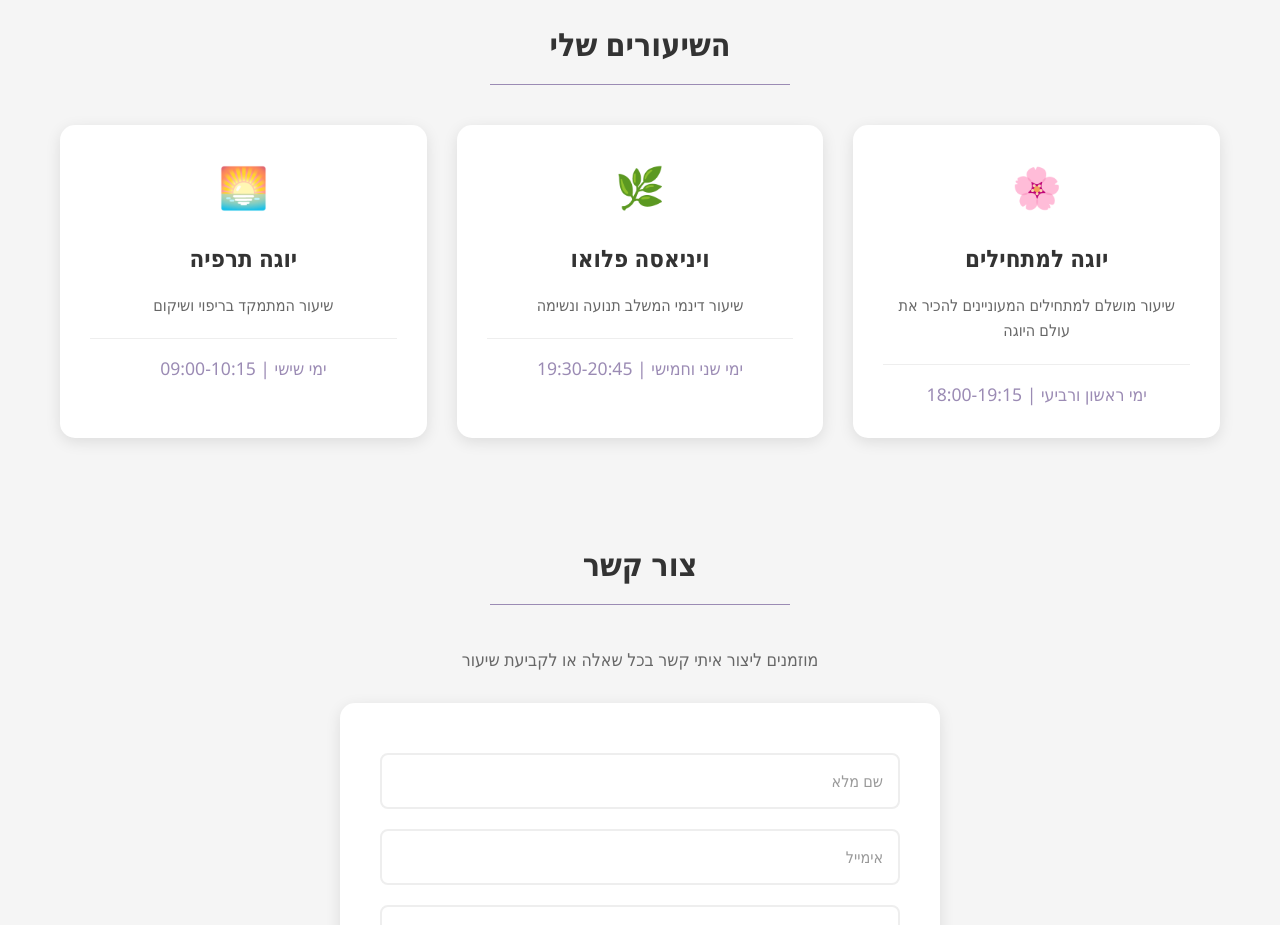
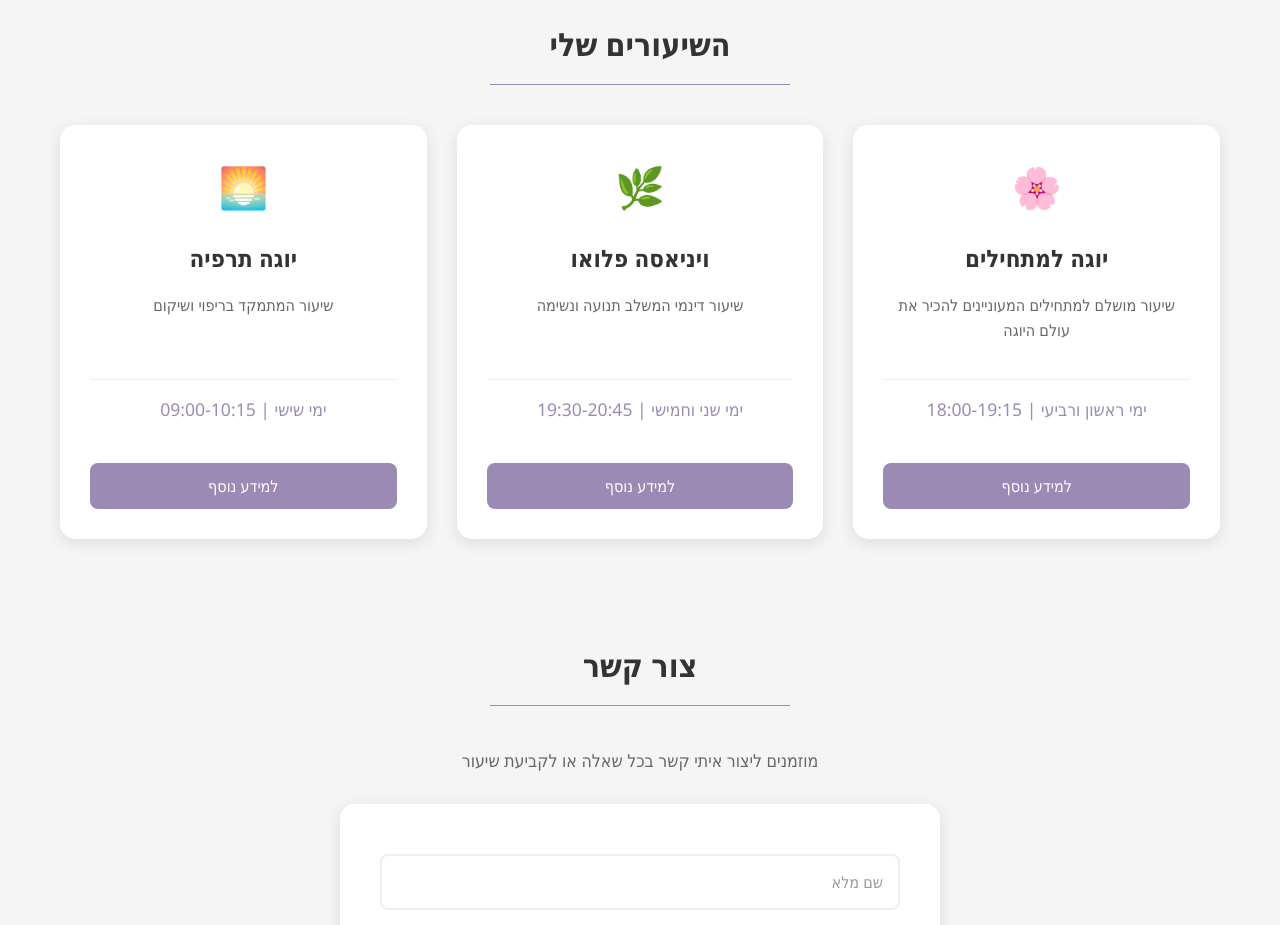
Before and after one commit to Saarnn96/Shelly-Yoga, a plain HTML site: page index.html in a window 1280 px wide. Shown: the part 1360-2285 px from the top of the page. Drawn offline with Linux system fonts and the light colour scheme.

Commit message:
Implement class details toggle functionality in index.html, enhancing class card layout with additional content sections and improved styling for better user interaction. Update button behavior for displaying more information.

```diff
--- a/index.html
+++ b/index.html
@@ -192,8 +192,6 @@
             font-weight: 500;
             transition: all 0.3s ease;
             cursor: pointer;
-            width: 200px;
-            text-align: center;
         }
 
         .hero-cta:hover {
@@ -277,11 +275,41 @@
             transition: all 0.3s ease;
             position: relative;
             overflow: hidden;
+            display: flex;
+            flex-direction: column;
+            height: auto;
         }
 
         .class-card:hover {
             transform: translateY(-5px);
             box-shadow: 0 8px 25px rgba(155, 139, 180, 0.2);
+        }
+
+        .class-content {
+            display: flex;
+            flex-direction: column;
+            height: 100%;
+        }
+
+        .class-details {
+            max-height: 0;
+            overflow: hidden;
+            transition: max-height 0.5s ease;
+            background-color: #f9f9f9;
+            margin: 0 -30px;
+            padding: 0 30px;
+        }
+
+        .class-details.active {
+            max-height: 200px;
+            padding: 20px 30px;
+            margin-top: 20px;
+        }
+
+        .class-details p {
+            color: #666;
+            line-height: 1.6;
+            margin: 0;
         }
 
         .class-icon {
@@ -300,6 +328,7 @@
             color: #666;
             line-height: 1.6;
             margin-bottom: 15px;
+            flex-grow: 1;
         }
 
         .class-time {
@@ -309,6 +338,32 @@
             margin-top: 20px;
             padding-top: 15px;
             border-top: 1px solid #eee;
+            margin-bottom: 20px;
+        }
+
+        .class-more {
+            display: inline-block;
+            background-color: #9B8BB4;
+            color: white;
+            padding: 12px 25px;
+            border: none;
+            border-radius: 8px;
+            text-decoration: none;
+            font-size: 1em;
+            font-weight: 500;
+            transition: all 0.3s ease;
+            cursor: pointer;
+            margin-top: 20px;
+        }
+
+        .class-more:hover {
+            background-color: #7A6B93;
+            transform: scale(1.05);
+            box-shadow: 0 4px 12px rgba(155, 139, 180, 0.2);
+        }
+
+        .class-more:active {
+            transform: scale(0.98);
         }
 
         .contact-form {
@@ -444,22 +499,40 @@
         <h2>השיעורים שלי</h2>
         <div class="classes">
             <div class="class-card">
+                <div class="class-content">
                     <div class="class-icon">🌸</div>
                     <h3>יוגה למתחילים</h3>
                     <p>שיעור מושלם למתחילים המעוניינים להכיר את עולם היוגה</p>
                     <div class="class-time">ימי ראשון ורביעי | 18:00-19:15</div>
+                    <button class="class-more" onclick="toggleDetails(this)">למידע נוסף</button>
+                    <div class="class-details">
+                        <p>בשיעור זה נלמד את היסודות הבסיסיים של היוגה, כולל תנוחות בסיסיות, טכניקות נשימה, ומדיטציה. השיעור מתאים במיוחד למתחילים ומשלב הסברים מפורטים ותשומת לב אישית לכל מתרגל.</p>
+                    </div>
+                </div>
             </div>
             <div class="class-card">
+                <div class="class-content">
                     <div class="class-icon">🌿</div>
                     <h3>ויניאסה פלואו</h3>
                     <p>שיעור דינמי המשלב תנועה ונשימה</p>
                     <div class="class-time">ימי שני וחמישי | 19:30-20:45</div>
+                    <button class="class-more" onclick="toggleDetails(this)">למידע נוסף</button>
+                    <div class="class-details">
+                        <p>שיעור דינמי המשלב תנועה זורמת עם נשימה מודעת. נלמד רצפי תנועה המחזקים את הגוף, מגמישים אותו ומשפרים את הקואורדינציה. מתאים למתרגלים עם ניסיון בסיסי ביוגה.</p>
+                    </div>
+                </div>
             </div>
             <div class="class-card">
+                <div class="class-content">
                     <div class="class-icon">🌅</div>
                     <h3>יוגה תרפיה</h3>
                     <p>שיעור המתמקד בריפוי ושיקום</p>
                     <div class="class-time">ימי שישי | 09:00-10:15</div>
+                    <button class="class-more" onclick="toggleDetails(this)">למידע נוסף</button>
+                    <div class="class-details">
+                        <p>שיעור טיפולי המותאם אישית לצרכים של כל מתרגל. מתמקד בשיקום פציעות, הקלה על כאבים, ושיפור היציבה. כולל תרגילים עדינים ומותאמים אישית.</p>
+                    </div>
+                </div>
             </div>
         </div>
     </section>
@@ -573,6 +646,23 @@
             createDots();
             startSlideshow();
         });
+
+        function toggleDetails(button) {
+            const details = button.nextElementSibling;
+            const isActive = details.classList.contains('active');
+
+            // סגור את כל התיבות הפתוחות האחרות
+            document.querySelectorAll('.class-details.active').forEach(el => {
+                if (el !== details) {
+                    el.classList.remove('active');
+                    el.previousElementSibling.textContent = 'למידע נוסף';
+                }
+            });
+
+            // החלף את מצב התיבה הנוכחית
+            details.classList.toggle('active');
+            button.textContent = isActive ? 'למידע נוסף' : 'סגור';
+        }
     </script>
 </body>
 </html>
```
Lines whose indentation alone changed are shown as unchanged.
